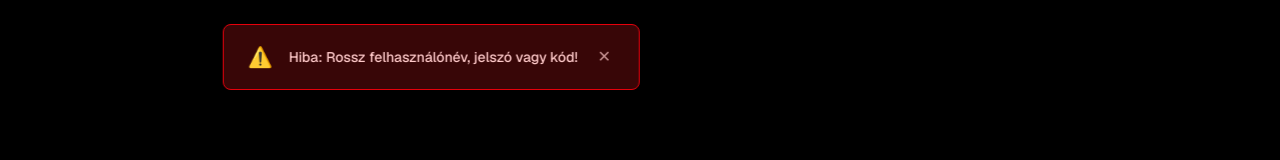
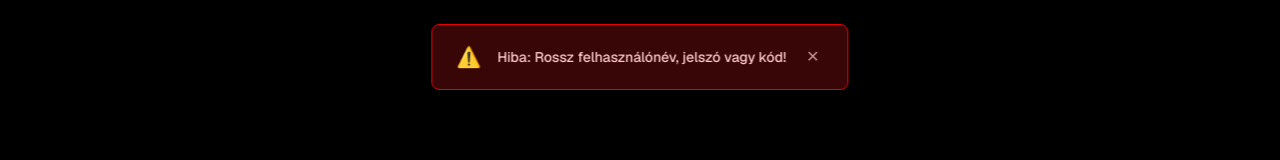
Before and after one commit to Bal500/ucc-coding-interview, a Next.js app in the folder frontend/: page /login in a window 1280 px wide. Both pictures are taken after typing "Sample", "Sample123" into the empty fields and a click on the button "Belépés". Shown: the top 160 px of the page. Built offline with nearby package versions, Linux system fonts and the light colour scheme; no server answers.

Commit message:
fixed a case where alert appeared off-center

```diff
--- a/frontend/components/Alert.tsx
+++ b/frontend/components/Alert.tsx
@@ -29,7 +29,7 @@ export default function Alert({ message, type = 'error', onClose }: AlertProps)
           animate={{ opacity: 1, y: 0, x: "-50%" }}
           exit={{ opacity: 0, y: -20, x: "-50%" }}
           transition={{ duration: 0.3, ease: "easeOut" }}
-          className={`fixed top-6 left-1/2 transform -translate-x-1/2 z-50
+          className={`fixed top-6 left-1/2 z-[100]
                       px-6 py-4 rounded-lg border shadow-2xl backdrop-blur-md
                       flex items-center gap-4 min-w-[300px] max-w-md
                       ${styles[type]}`}
```
